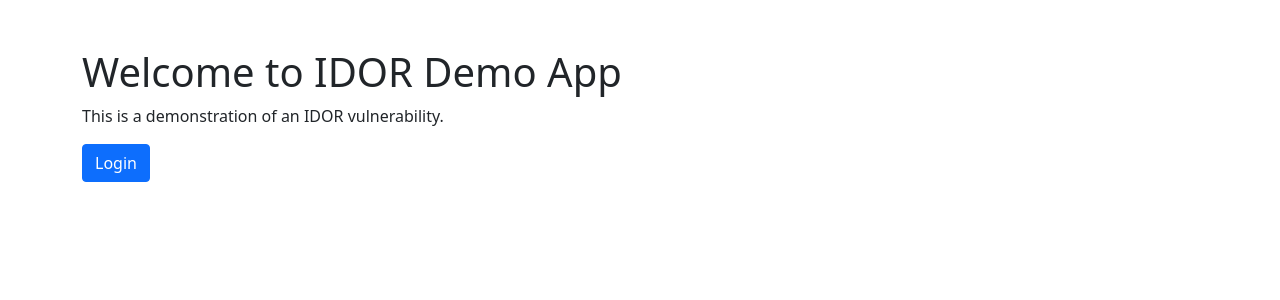
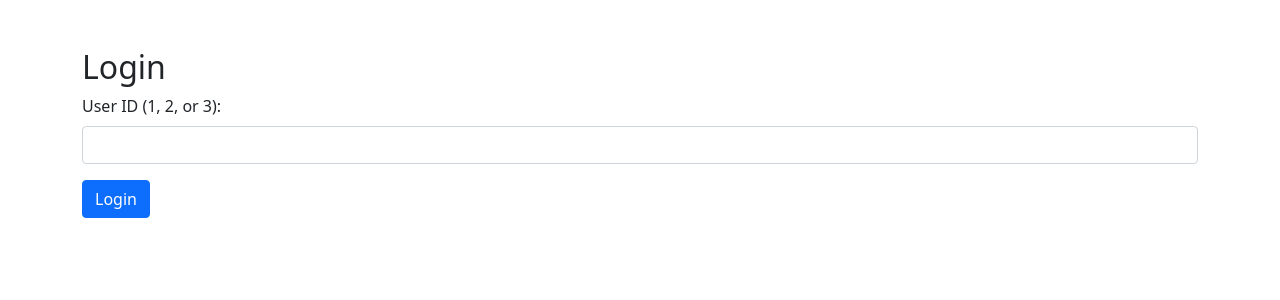
Before and after one commit to PedroLeMancho/TD2-Cyber, a Flask app: page / in a window 1280 px wide. Shown: the top 300 px of the page. Run offline with Flask 3, Linux system fonts and the light colour scheme.

Commit message:
résolution vulnérabilité

```diff
--- a/ex3/app.py
+++ b/ex3/app.py
@@ -16,7 +16,7 @@ def login_required(f):
     @wraps(f)
     def decorated_function(*args, **kwargs):
         if 'user_id' not in session:
-            return redirect(url_for('login'))
+            return render_template('login.html', error="Please login first")
         return f(*args, **kwargs)
     return decorated_function
 
@@ -30,28 +30,26 @@ def login():
         user_id = request.form.get('user_id')
         if user_id in USERS:
             session['user_id'] = user_id
-            return redirect(url_for('profile', user_id=user_id))
+            # Using hardcoded routes instead of url_for with parameters
+            return redirect('/profile/' + user_id)
     return render_template('login.html')
 
 @app.route('/profile/<user_id>')
 @login_required
 def profile(user_id):
-    # IDOR Fix: Check if the logged-in user has permission to view this profile
-    if session['user_id'] == user_id or USERS.get(user_id, {}).get('role') == 'admin':
-        if user_id in USERS:
-            return render_template('profile.html', user=USERS[user_id])
-        return "Profile not found", 404
-    return "You do not have permission to view this profile", 403
+    # IDOR Vulnerability: No authorization check if the logged-in user
+    # has permission to view this profile
+    if user_id in USERS:
+        return render_template('profile.html', user=USERS[user_id])
+    return "Profile not found", 404
 
 @app.route('/api/user/<user_id>/data')
 @login_required
 def get_user_data(user_id):
-    # IDOR Fix: Check if the logged-in user has permission to access this user's data
-    if session['user_id'] == user_id or USERS.get(user_id, {}).get('role') == 'admin':
-        if user_id in USERS:
-            return jsonify(USERS[user_id])
-        return jsonify({"error": "User not found"}), 404
-    return jsonify({"error": "Unauthorized access"}), 403
+    # Another IDOR vulnerability in the API endpoint
+    if user_id in USERS:
+        return jsonify(USERS[user_id])
+    return jsonify({"error": "User not found"}), 404
 
 if __name__ == '__main__':
     app.run(debug=True, port=5000)
--- a/ex3/templates/index.html
+++ b/ex3/templates/index.html
@@ -1,14 +1,22 @@
 <!DOCTYPE html>
 <html>
 <head>
-    <title>IDOR Demo App</title>
+    <title>Login - IDOR Demo App</title>
     <link href="https://cdn.jsdelivr.net/npm/bootstrap@5.1.3/dist/css/bootstrap.min.css" rel="stylesheet">
 </head>
 <body>
     <div class="container mt-5">
-        <h1>Welcome to IDOR Demo App</h1>
-        <p>This is a demonstration of an IDOR vulnerability.</p>
-        <a href="{{ url_for('login') }}" class="btn btn-primary">Login</a>
+        <h2>Login</h2>
+        {% if error %}
+        <div class="alert alert-danger">{{ error }}</div>
+        {% endif %}
+        <form method="POST">
+            <div class="mb-3">
+                <label for="user_id" class="form-label">User ID (1, 2, or 3):</label>
+                <input type="text" class="form-control" id="user_id" name="user_id" required>
+            </div>
+            <button type="submit" class="btn btn-primary">Login</button>
+        </form>
     </div>
 </body>
 </html>
```
